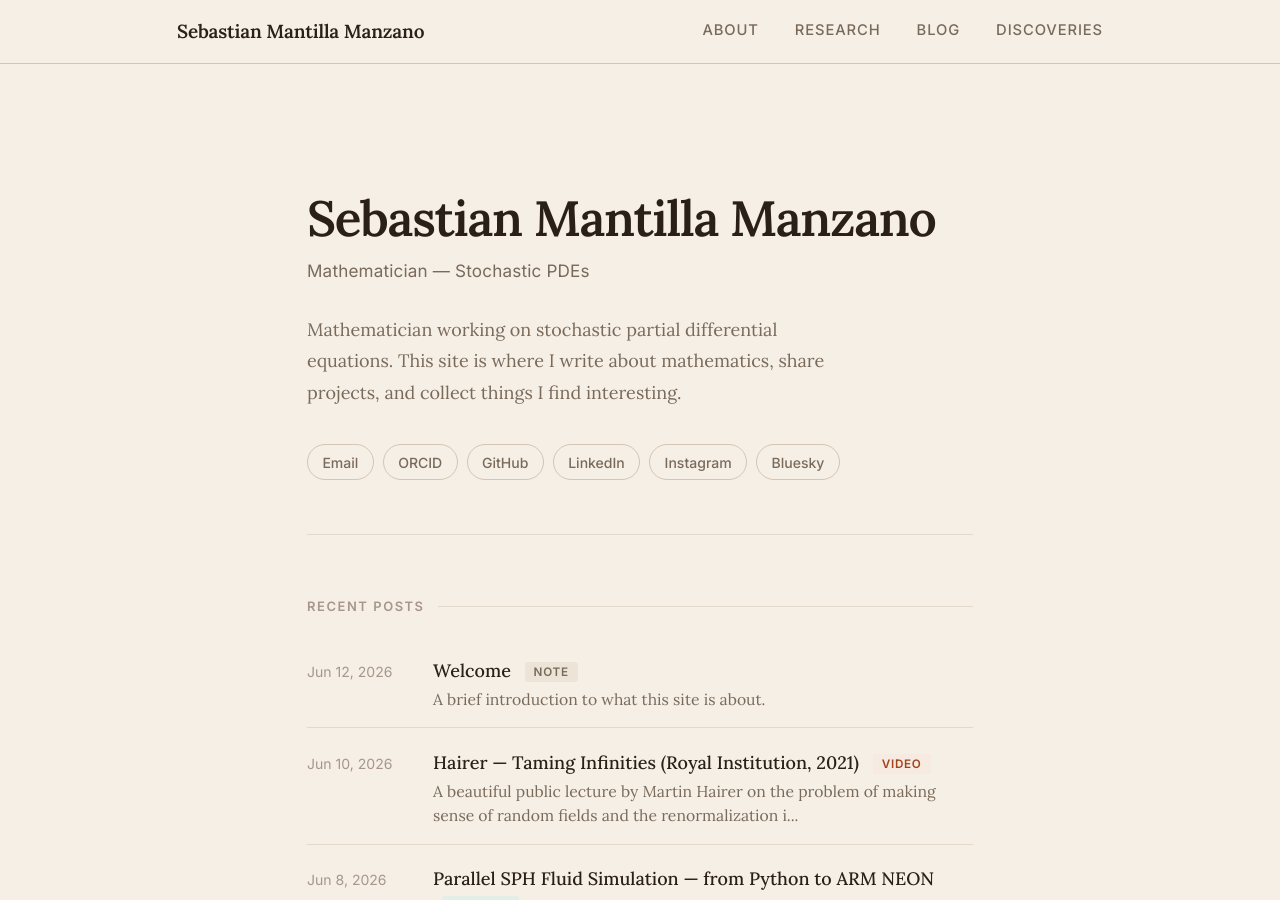
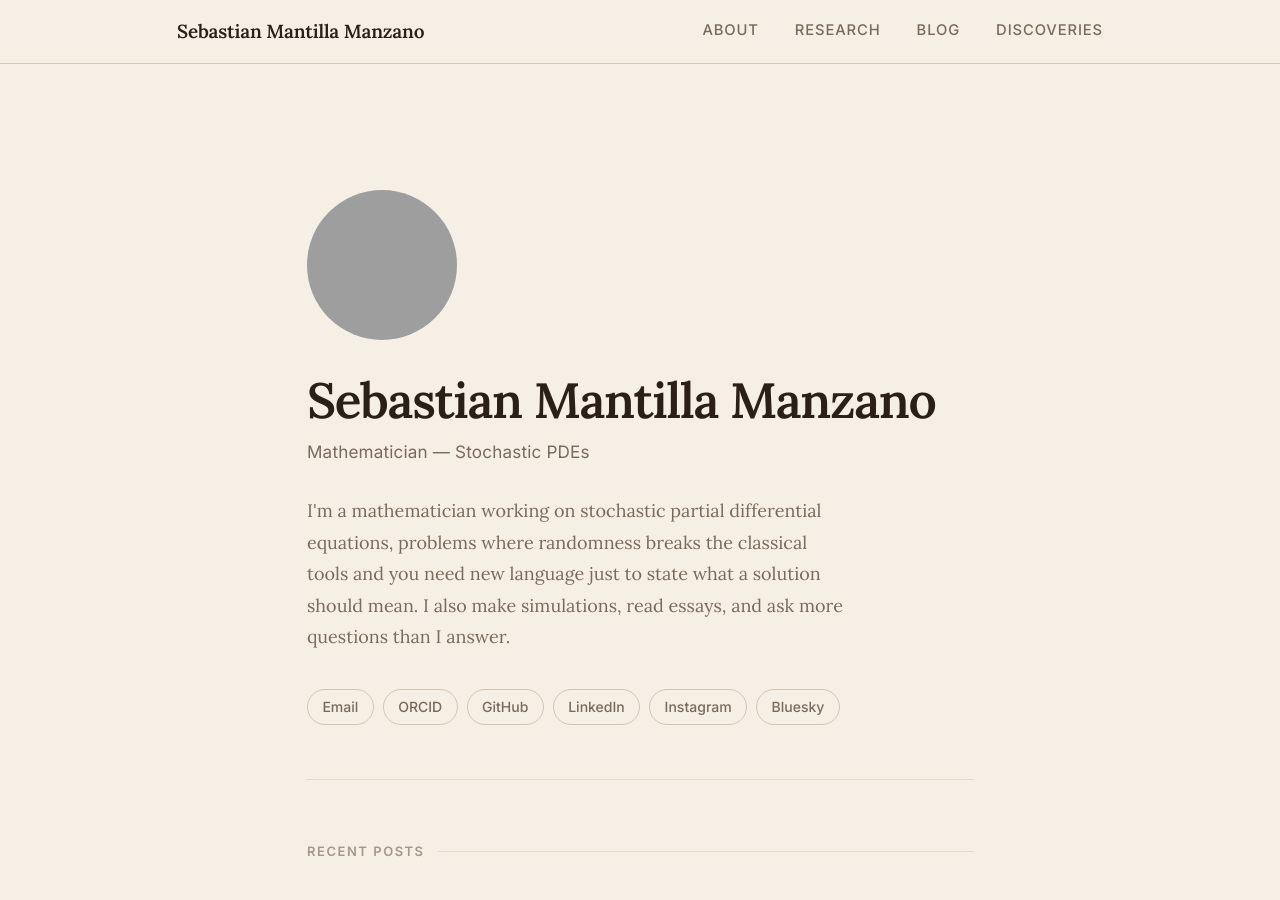
Before and after one commit to Sebas-Manti/Sebas-Manti.github.io, a Jekyll site: the page built from index.html, in a window 1280 px wide and 900 px high. Built offline with Jekyll 4.4.1, drawn with Linux system fonts in a browser that asks for light colours; grey boxes are pictures that could not be loaded.

Commit message:
changing stuff

```diff
--- a/_config.yml
+++ b/_config.yml
@@ -8,10 +8,10 @@ url:         "https://Sebas-Manti.github.io"
 # Fill in your handles (leave blank to hide a link)
 email:              "contact.sebas.manti@gmail.com"
 github_username:    "Sebas-Manti"
-orcid:              "https://orcid.org/0009-0001-4956-040X"
-linkedin_username:  "https://www.linkedin.com/in/sebastian-mantilla/"
-instagram_username: "https://www.instagram.com/sebastian_manti/"
-bluesky_handle:     "https://bsky.app/profile/sebas-manti.bsky.social"
+orcid:              "0009-0001-4956-040X"
+linkedin_username:  "sebastian-mantilla"
+instagram_username: "sebastian_manti"
+bluesky_handle:     "sebas-manti.bsky.social"
 
 # ── Build ─────────────────────────────────────────────────────────────────────
 markdown:    kramdown
--- a/assets/css/main.css
+++ b/assets/css/main.css
@@ -264,6 +264,14 @@ th {
 /* ==========================================================================
    HOME HERO
    ========================================================================== */
+.profile-photo {
+  width: 150px;
+  height: 150px;
+  border-radius: 50%;
+  object-fit: cover;
+  margin-bottom: 1.75rem;
+}
+
 .home-hero {
   padding: 4rem 0 3rem;
   border-bottom: 1px solid var(--border-light);
--- a/index.html
+++ b/index.html
@@ -6,13 +6,14 @@ title: Home
 
   <!-- ── Hero ─────────────────────────────────────────────────── -->
   <section class="home-hero">
+    <img src="{{ '/assets/img/profile.png' | relative_url }}" alt="{{ site.title }}" class="profile-photo">
     <h1 class="home-hero__name">{{ site.title }}</h1>
     <p class="home-hero__tagline">{{ site.tagline }}</p>
     <p class="home-hero__about">
-      Mathematician working on stochastic partial differential equations.
-      This site is where I write about mathematics, share projects, and
-      collect things I find interesting.
-      <!-- ↑ Replace with your own words -->
+      I'm a mathematician working on stochastic partial differential
+      equations, problems where randomness breaks the classical tools and you
+      need new language just to state what a solution should mean. I also make
+      simulations, read essays, and ask more questions than I answer.
     </p>
     <div class="home-hero__social">
       {% if site.email %}
```
Also changed, not shown: about.md (+1 -1 lines), 1 other file.
